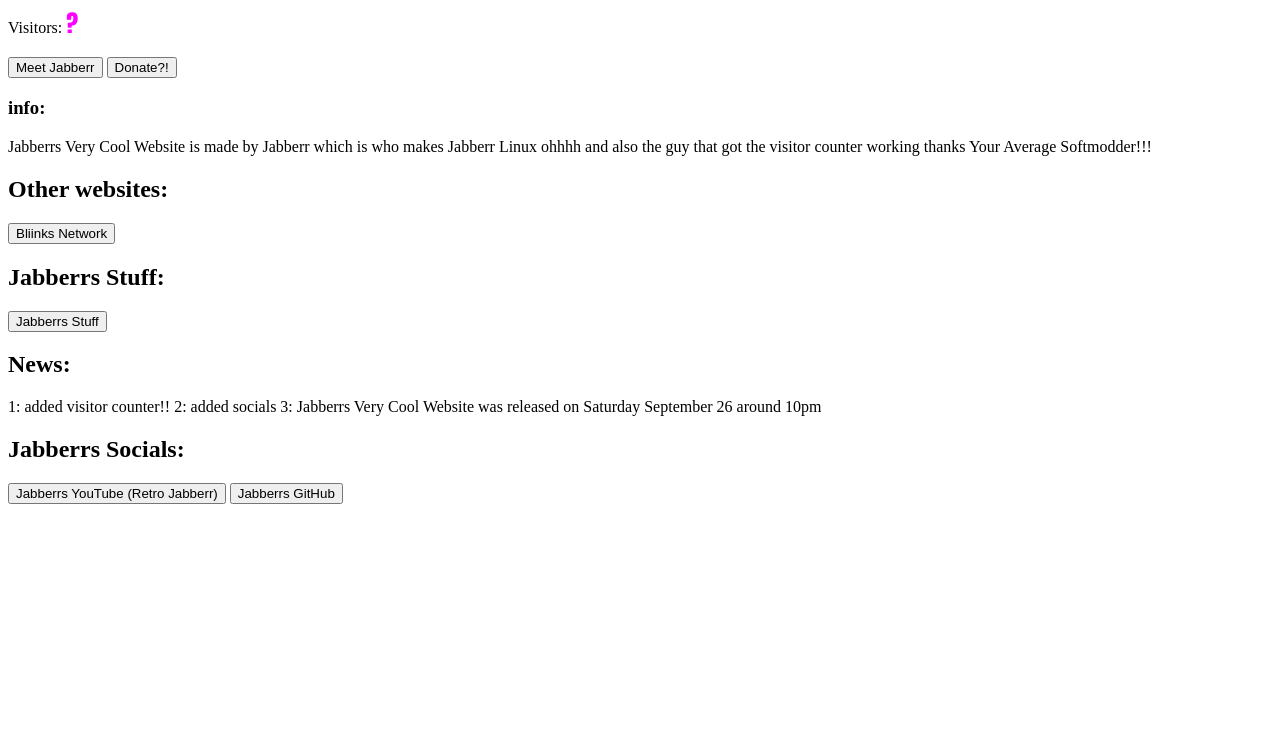
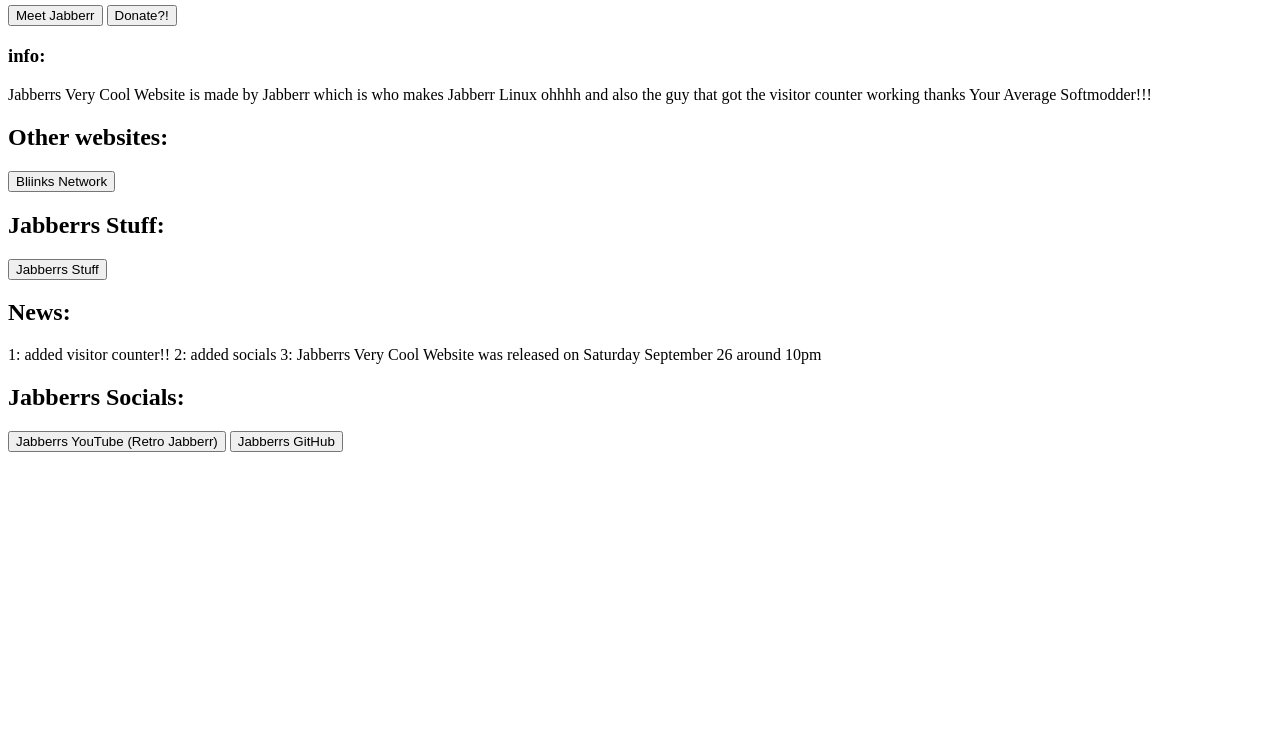
Before and after one commit to jabber403/Jabberrs-Very-Cool-Website, a website: page index.html in a window 1280 px wide. Shown: the part 61-800 px from the top of the page. Drawn offline with Linux system fonts and the light colour scheme.

Commit message:
removed leftover visitor counter ui

```diff
--- a/index.html
+++ b/index.html
@@ -1,8 +1,4 @@
 <h1 style="font-family: 'Comic Sans MS', cursive, sans-serif;">Welcome to Jabberrs Very Cool Website!!</h1>
-
-<p>
-    Visitors: <span id="visitor-count" style="font-family: 'Impact', 'Arial Black', sans-serif; font-size: 1.5em; font-weight: bold; color: #ff00ff;">?</span>
-</p>
 
 <a href="./meetjabberr.html"><button>Meet Jabberr</button></a>
 
```
